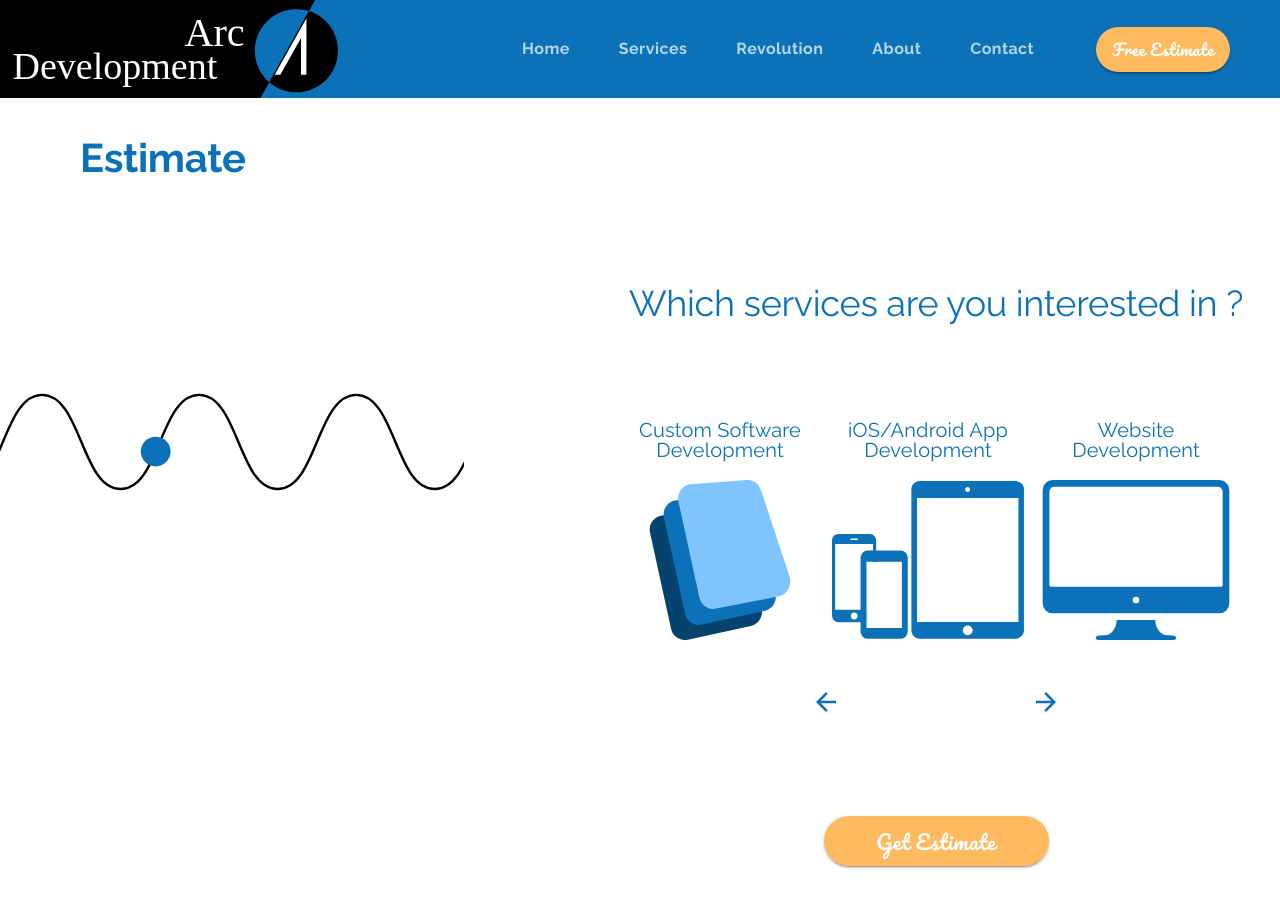
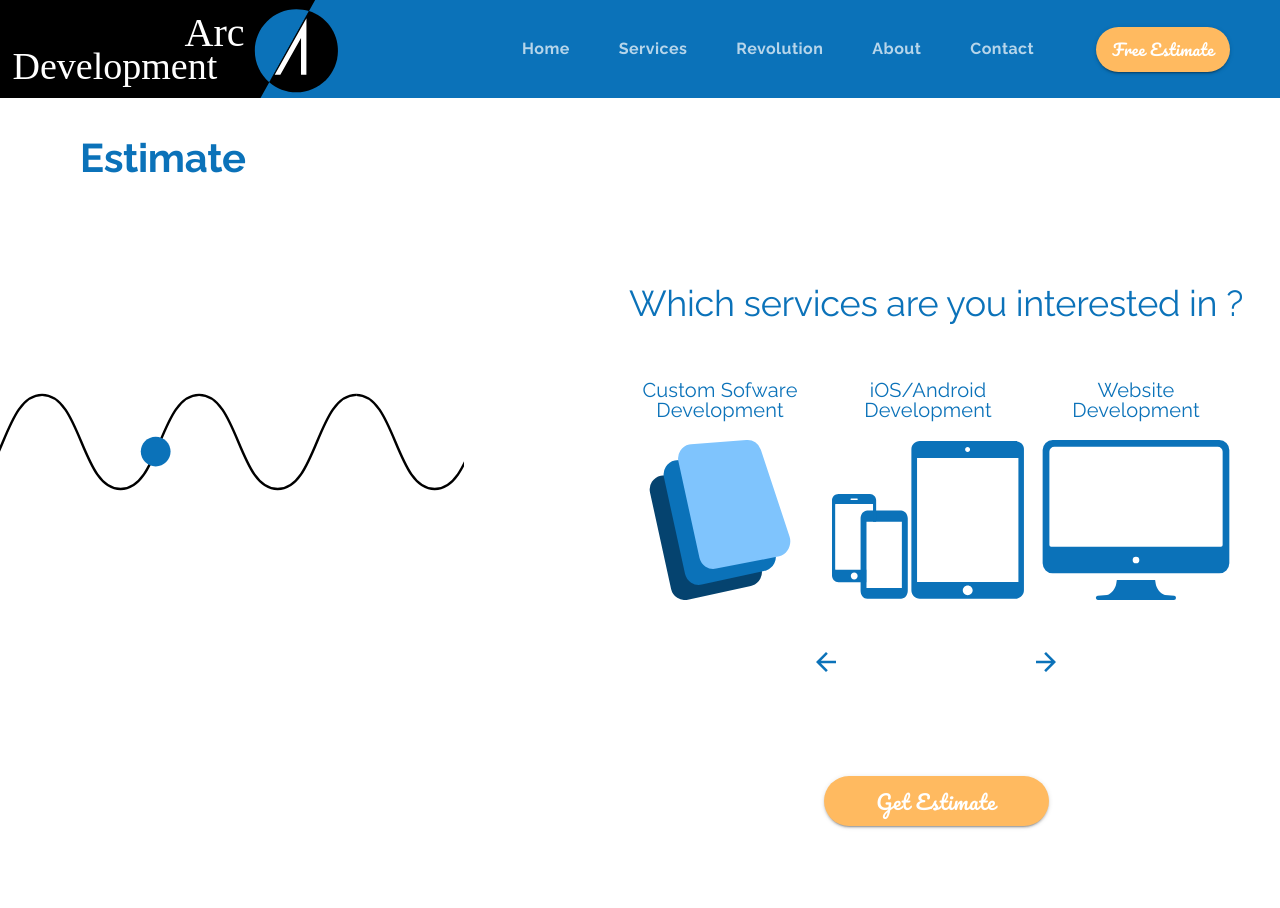
Before and after one commit to Amorem/materialui_arcdev, a React (Create React App) app: page /estimate in a window 1280 px wide. Shown: the top 908 px of the page. Built offline with nearby package versions, Linux system fonts and the light colour scheme.

Commit message:
Dynamic questions

```diff
--- a/src/Components/Estimate.js
+++ b/src/Components/Estimate.js
@@ -52,6 +52,43 @@ const useStlyles = makeStyles((theme) => ({
   },
 }));
 
+const defaultQuestions = [
+  {
+    id: 1,
+    title: "Which services are you interested in ?",
+    active: true,
+    options: [
+      {
+        id: 1,
+        title: "Custom Sofware Development",
+        subtitle: null,
+        icon: software,
+        iconAlt: "three floating screens",
+        selected: false,
+        cost: 0,
+      },
+      {
+        id: 2,
+        title: "iOS/Android Development",
+        subtitle: null,
+        icon: mobile,
+        iconAlt: "phones and tablet outline",
+        selected: false,
+        cost: 0,
+      },
+      {
+        id: 3,
+        title: "Website Development",
+        subtitle: null,
+        icon: website,
+        iconAlt: "computer outline",
+        selected: false,
+        cost: 0,
+      },
+    ],
+  },
+];
+
 export default function Estimate() {
   const classes = useStlyles();
   const theme = useTheme();
@@ -92,22 +129,33 @@ export default function Estimate() {
         style={{ marginRight: "2em", marginBottom: "25em" }}
         alignItems="center"
       >
+        {defaultQuestions
+          .filter((question) => question.active)
+          .map((question, index) => (
+            <React.Fragment key={index}>
               <Grid item>
                 <Typography
                   variant="h2"
                   align="center"
                   style={{
                     fontWeight: 500,
-              marginBottom: "2.5em",
                     marginTop: "5em",
                     fontSize: "2.25em",
                   }}
+                >
+                  {question.title}
+                </Typography>
+                <Typography
+                  variant="body1"
+                  align="center"
+                  style={{ marginBottom: "2.5em" }}
                   gutterBottom
                 >
-            Which services are you interested in ?
+                  {question.subtitle}
                 </Typography>
               </Grid>
               <Grid item container>
+                {question.options.map((option) => (
                   <Grid item container direction="column" md>
                     <Grid item style={{ maxWidth: "12em" }}>
                       <Typography
@@ -115,54 +163,25 @@ export default function Estimate() {
                         align="center"
                         style={{ marginBottom: "1em" }}
                       >
-                Custom Software Development
+                        {option.title}
+                      </Typography>
+                      <Typography variant="caption" align="center">
+                        {option.subtitle}
                       </Typography>
                     </Grid>
                     <Grid item>
                       <img
-                src={software}
-                alt="three floating screens"
+                        src={option.icon}
+                        alt={option.iconAlt}
                         className={classes.icon}
                       />
                     </Grid>
                   </Grid>
-          <Grid item container direction="column" md>
-            <Grid item style={{ maxWidth: "12em" }}>
-              <Typography
-                variant="h6"
-                align="center"
-                style={{ marginBottom: "1em" }}
-              >
-                iOS/Android App Development
-              </Typography>
+                ))}
               </Grid>
-            <Grid item>
-              <img
-                src={mobile}
-                alt="tablette outline"
-                className={classes.icon}
-              />
-            </Grid>
-          </Grid>
-          <Grid item container direction="column" md>
-            <Grid item style={{ maxWidth: "12em" }}>
-              <Typography
-                variant="h6"
-                align="center"
-                style={{ marginBottom: "1em" }}
-              >
-                Website Development
-              </Typography>
-            </Grid>
-            <Grid item>
-              <img
-                src={website}
-                alt="computer outline"
-                className={classes.icon}
-              />
-            </Grid>
-          </Grid>
-        </Grid>
+            </React.Fragment>
+          ))}
+
         <Grid
           item
           container
```
Lines whose indentation alone changed are shown as unchanged.
